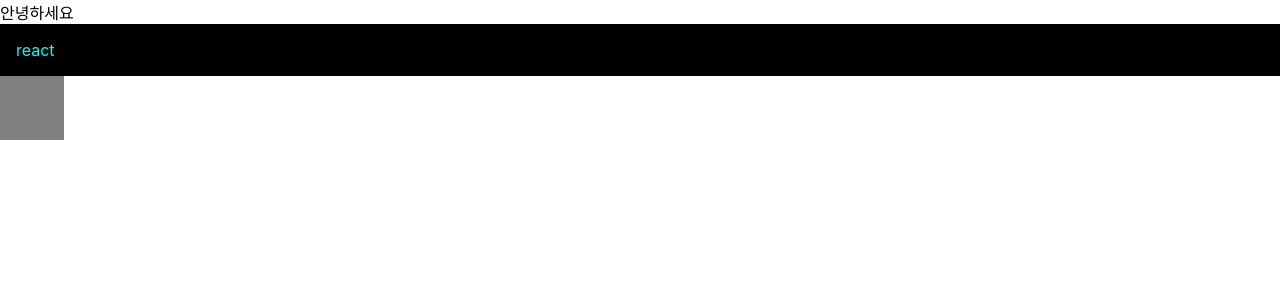
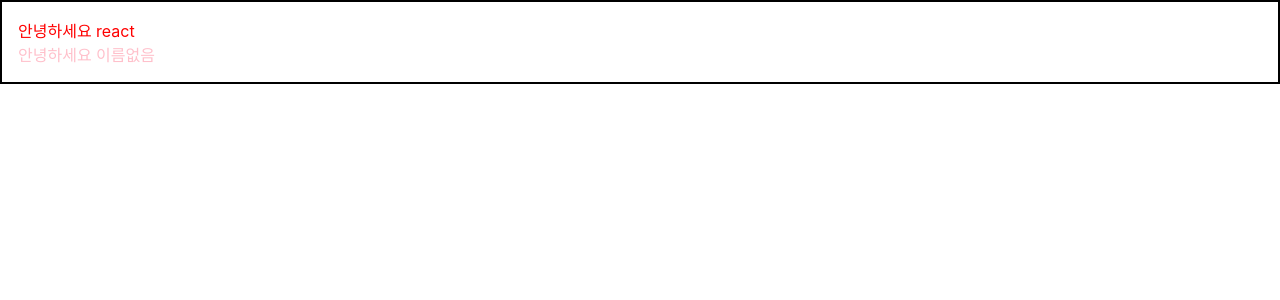
Before and after one commit to SI-Kim/begin-react, a React (Create React App) app: page / in a window 1280 px wide. Shown: the top 300 px of the page. Built offline with nearby package versions, Linux system fonts and the light colour scheme.

Commit message:
1-5 props

```diff
--- a/src/App.js
+++ b/src/App.js
@@ -1,5 +1,6 @@
 import React from 'react';
 import Hello from './Hello';
+import Wrapper from './Wrapper';
 import './App.css';
 
 function App() {
@@ -12,11 +13,10 @@
     }
 
   return (
-      <div>
-        <Hello />
-          <div style={style}>{name}</div>
-          <div className="gray-box"></div>
-      </div>
+      <Wrapper>
+      <Hello name="react" color="red"/>
+      <Hello color="pink"></Hello>
+      </Wrapper>
   );
 }
 
--- a/src/Hello.js
+++ b/src/Hello.js
@@ -1,7 +1,11 @@
 import React from 'react';
 
-function Hello() {
-    return <div>안녕하세요</div>
+function Hello({name, color}) {
+    return <div style={{color}}>안녕하세요 {name}</div>
+}
+
+Hello.defaultProps = {
+    name: '이름없음'
 }
 
 export default Hello;
--- /dev/null
+++ b/src/Wrapper.js
@@ -0,0 +1,16 @@
+import React from 'react';
+
+function Wrapper({ children }) {
+    const style = {
+        border: '2px solid black',
+        padding: '16px'
+    };
+
+    return (
+        <div style={style}>
+            {children}
+        </div>
+    )
+}
+
+export default Wrapper;
```
